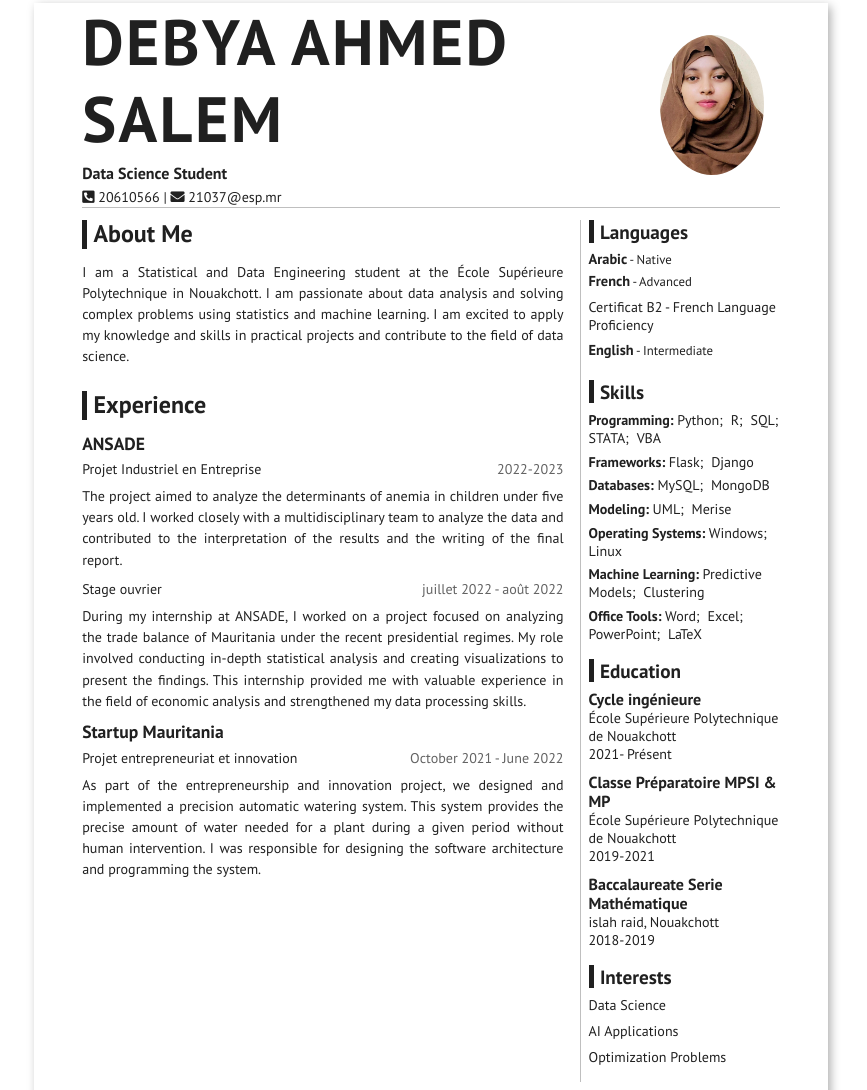
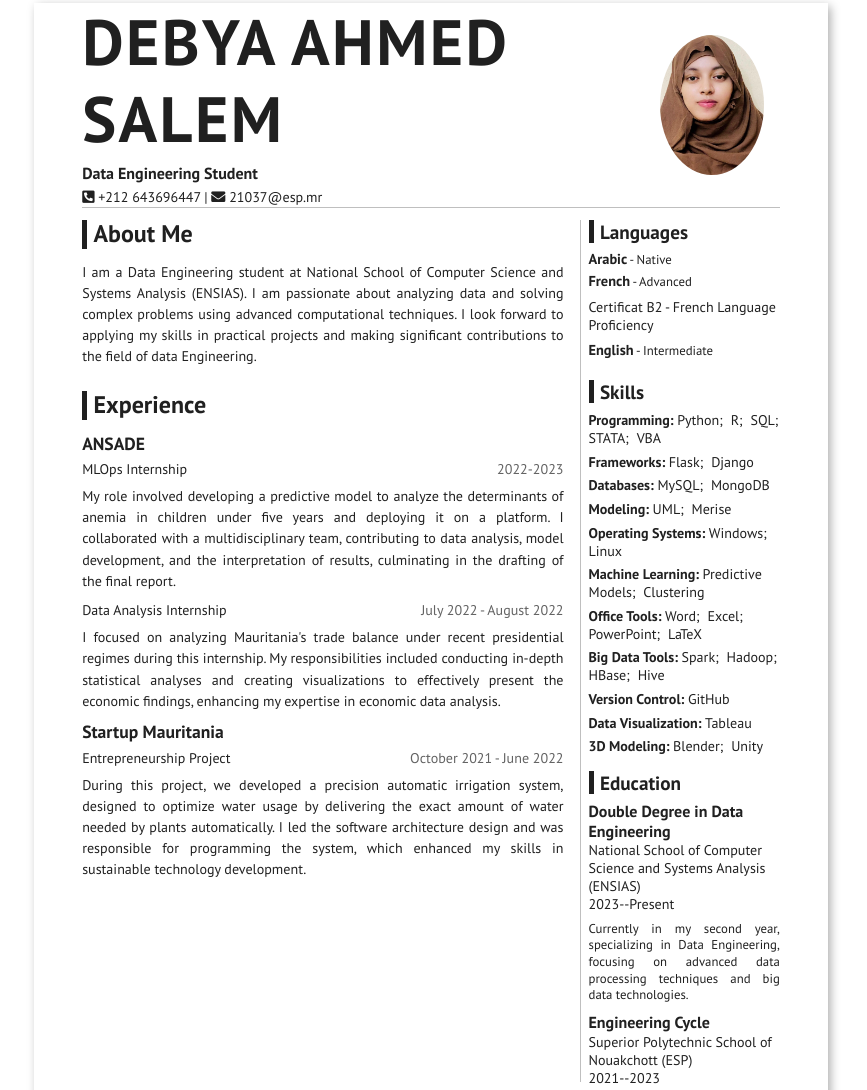
Before and after one commit to De-bya/De-bya.github.io, a plain HTML site: page index.html in a window 1280 px wide. Shown: the part 37-1127 px from the top of the page, without its empty margins (209-1076 px from the left). Drawn offline with Linux system fonts and the light colour scheme.

Commit message:
Updated portfolio with new projects and skills

```diff
--- a/index.html
+++ b/index.html
@@ -1,220 +1,161 @@
 <!DOCTYPE html>
-<html lang="en-us"><!DOCTYPE html>
-
+<html lang="en-us">
 <head>
     <meta name="generator" content="Hugo 0.112.1">
     <meta charset="utf-8">
-	<meta http-equiv="X-UA-Compatible" content="IE=edge" />
-
-	<link rel="stylesheet" href="/css/main.min.b3acab995dcfa9e2a40bf1de12d523018943d138443ff42b05f1b4772e653645.css" />
+    <meta http-equiv="X-UA-Compatible" content="IE=edge">
+    <link rel="stylesheet" href="/css/main.min.b3acab995dcfa9e2a40bf1de12d523018943d138443ff42b05f1b4772e653645.css">
     <link href="https://fonts.googleapis.com/css2?family=PT+Sans:wght@400;700&display=swap" rel="stylesheet">
-
-	<link rel="stylesheet" href="https://cdnjs.cloudflare.com/ajax/libs/font-awesome/5.14.0/css/all.min.css" integrity="sha512-1PKOgIY59xJ8Co8+NE6FZ+LOAZKjy+KY8iq0G4B3CyeY6wYHN3yt9PW0XpSriVlkMXe40PTKnXrLnZ9+fkDaog==" crossorigin="anonymous" />
-
-
-
-
-
+    <link rel="stylesheet" href="https://cdnjs.cloudflare.com/ajax/libs/font-awesome/5.14.0/css/all.min.css" integrity="sha512-1PKOgIY59xJ8Co8+NE6FZ+LOAZKjy+KY8iq0G4B3CyeY6wYHN3yt9PW0XpSriVlkMXe40PTKnXrLnZ9+fkDaog==" crossorigin="anonymous">
     <title itemprop="name">Resume | Debya Ahmed Salem</title>
 </head>
-
 <body>
     <main class="paper">
         <div class="grid">
             <header class="flex-row">
                 <div class="title">
-
                     <h1 class="name">Debya Ahmed Salem</h1>
-		<h2 class="tagline">Data Science Student</h2>
-		<span class="contact"><i class="fas fa-phone-square-alt"></i> 20610566 | <a href="mailto:21037@esp.mr" class="no-external-icon"><i class="fas fa-envelope"></i> 21037@esp.mr</a></span>
-
-
+                    <h2 class="tagline">Data Engineering Student</h2>
+                    <span class="contact"><i class="fas fa-phone-square-alt"></i> +212 643696447 | <a href="mailto:21037@esp.mr" class="no-external-icon"><i class="fas fa-envelope"></i> 21037@esp.mr</a></span>
                 </div>
-
                 <div><img class="avatar right" src="avatar.jpeg"></div>
-
-
             </header>
-
-
             <div class="left-column">
-
-					<div class="section section-about"><h1 class="section-title">About Me</h1>
-
-	<p>I am a Statistical and Data Engineering student at the École Supérieure Polytechnique in Nouakchott. I am passionate about data analysis and solving complex problems using statistics and machine learning. I am excited to apply my knowledge and skills in practical projects and contribute to the field of data science.</p>
-
-
+                <div class="section section-about">
+                    <h1 class="section-title">About Me</h1>
+                    <p>I am a Data Engineering student at National School of Computer Science and Systems Analysis (ENSIAS). I am passionate about analyzing data and solving complex problems using advanced computational techniques. I look forward to applying my skills in practical projects and making significant contributions to the field of data Engineering.</p>
                 </div>
-
-
-					<div class="section section-experience"><h1 class="section-title">Experience</h1>
+                <div class="section section-experience">
+                    <h1 class="section-title">Experience</h1>
                     <div class="item group">
                         <h2 class="item-title">ANSADE</h2>
-
                         <div class="item">
                             <div class="flex-row">
-			<span class="job-title">Projet Industriel en Entreprise</span>
+                                <span class="job-title">MLOps Internship</span>
                                 <span class="date">2022-2023</span>
                             </div>
-
-
-	<p>The project aimed to analyze the determinants of anemia in children under five years old. I worked closely with a multidisciplinary team to analyze the data and contributed to the interpretation of the results and the writing of the final report.</p>
-
-
-
+                            <p>My role involved developing a predictive model to analyze the determinants of anemia in children under five years and deploying it on a platform. I collaborated with a multidisciplinary team, contributing to data analysis, model development, and the interpretation of results, culminating in the drafting of the final report.</p>
+                        </div>
+                        <div class="item">
+                            <div class="flex-row">
+                                <span class="job-title">Data Analysis Internship</span>
+                                <span class="date">July 2022 - August 2022</span>
+                            </div>
+                            <p>I focused on analyzing Mauritania's trade balance under recent presidential regimes during this internship. My responsibilities included conducting in-depth statistical analyses and creating visualizations to effectively present the economic findings, enhancing my expertise in economic data analysis.</p>
+                        </div>
+                    </div>
+                    <div class="item group">
+                        <h2 class="item-title">Startup Mauritania</h2>
+                        <div class="item">
+                            <div class="flex-row">
+                                <span class="job-title">Entrepreneurship Project</span>
+                                <span class="date">October 2021 - June 2022</span>
+                            </div>
+                            <p>During this project, we developed a precision automatic irrigation system, designed to optimize water usage by delivering the exact amount of water needed by plants automatically. I led the software architecture design and was responsible for programming the system, which enhanced my skills in sustainable technology development.</p>
+                        </div>
+                    </div>
+                </div>
+            </div>
+            <div class="right-column">
+                <div class="section section-languages">
+                    <h1 class="section-title">Languages</h1>
+                    <div class="item">
+                        <h2 class="item-title">Arabic<span> - Native</span></h2>
+                    </div>
+                    <div class="item">
+                        <h2 class="item-title">French<span> - Advanced</span></h2>
+                        <li>Certificat B2 - French Language Proficiency</li>
+                    </div>
+                    <div class="item">
+                        <h2 class="item-title">English<span> - Intermediate</span></h2>
+                    </div>
+                </div>
+                <div class="section section-skills">
+                    <h1 class="section-title">Skills</h1>
+                    <div class="item">
+                        <dl>
+                            <dt>Programming</dt>
+                            <dd><span>Python</span><span>R</span><span>SQL</span><span>STATA</span><span>VBA</span></dd>
+                            <dt>Frameworks</dt>
+                            <dd><span>Flask</span><span>Django</span></dd>
+                            <dt>Databases</dt>
+                            <dd><span>MySQL</span><span>MongoDB</span></dd>
+                            <dt>Modeling</dt>
+                            <dd><span>UML</span><span>Merise</span></dd>
+                            <dt>Operating Systems</dt>
+                            <dd><span>Windows</span><span>Linux</span></dd>
+                            <dt>Machine Learning</dt>
+                            <dd><span>Predictive Models</span><span>Clustering</span></dd>
+                            <dt>Office Tools</dt>
+                            <dd><span>Word</span><span>Excel</span><span>PowerPoint</span><span>LaTeX</span></dd>
+                            <dt>Big Data Tools</dt>
+                            <dd><span>Spark</span><span>Hadoop</span><span>HBase</span><span>Hive</span></dd>
+                            <dt>Version Control</dt>
+                            <dd><span>GitHub</span></dd>
+                            <dt>Data Visualization</dt>
+                            <dd><span>Tableau</span></dd>
+                            <dt>3D Modeling</dt>
+                            <dd><span>Blender</span><span>Unity</span></dd>
+                        </dl>
+                    </div>
+                </div>
+                <div class="section section-education"><h1 class="section-title">Education</h1>
+					<div class="item">
+						<h2 class="item-title">Double Degree in Data Engineering</h2>
+						<span>National School of Computer Science and Systems Analysis (ENSIAS)</span><br>
+						<span>2023--Present</span>
+						<p>Currently in my second year, specializing in Data Engineering, focusing on advanced data processing techniques and big data technologies.</p>
 					</div>
 
 					<div class="item">
-		<div class="flex-row">
-			<span class="job-title">Stage ouvrier</span>
-			<span class="date">juillet 2022 - août 2022</span>
-		</div>
-
-
-	<p>During my internship at ANSADE, I worked on a project focused on analyzing the trade balance of Mauritania under the recent presidential regimes. My role involved conducting in-depth statistical analysis and creating visualizations to present the findings. This internship provided me with valuable experience in the field of economic analysis and strengthened my data processing skills.</p>
-
-
-
-	</div>
-
-</div>
-
-<div class="item group">
-	<h2 class="item-title">Startup Mauritania</h2>
-
-	<div class="item">
-		<div class="flex-row">
-			<span class="job-title">Projet entrepreneuriat et innovation</span>
-			<span class="date">October 2021 - June 2022</span>
-		</div>
-
-
-	<p>As part of the entrepreneurship and innovation project, we designed and implemented a precision automatic watering system. This system provides the precise amount of water needed for a plant during a given period without human intervention. I was responsible for designing the software architecture and programming the system.</p>
-
-
-
-	</div>
-
-</div>
-
-</div>
-
-
-			</div>
-
-
-			<div class="right-column">
-
-					<div class="section section-languages"><h1 class="section-title">Languages</h1>
-<div class="item">
-	<h2 class="item-title">Arabic<span> - Native</span>
-	</h2>
-
+						<h2 class="item-title">Engineering Cycle</h2>
+						<span>Superior Polytechnic School of Nouakchott (ESP)</span><br>
+						<span>2021--2023</span>
+						<p>Completed a specialized track in Statistics and Data Engineering, developing foundational skills in statistical analysis and predictive modeling.</p>
 					</div>
 
 					<div class="item">
-	<h2 class="item-title">French<span> - Advanced</span>
-	</h2>
-
-	<li>Certificat B2 - French Language Proficiency</li>
-
+						<h2 class="item-title">Preparatory Classes, MPSI/MP</h2>
+						<span>IPGEI Nouakchott</span><br>
+						<span>2019--2021</span>
+						<p>Intensive foundation in Mathematics, Physics, and Engineering Sciences, preparing for advanced studies in engineering and data science.</p>
 					</div>
-
+				</div>
+                <div class="section section-interests">
+                    <h1 class="section-title">Interests</h1>
                     <div class="item">
-	<h2 class="item-title">English<span> - Intermediate</span>
-	</h2>
-
+                        <li>Data Science</li>
+                        <li>AI Applications</li>
+                        <li>Optimization Problems</li>
                     </div>
-
                 </div>
-
-
-					<div class="section section-skills"><h1 class="section-title">Skills</h1><div class="item">
-		<dl>
-
-			<dt>Programming</dt>
-			<dd><span>Python</span><span>R</span><span>SQL</span><span>STATA</span><span>VBA</span></dd>
-
-			<dt>Frameworks</dt>
-			<dd><span>Flask</span><span>Django</span></dd>
-
-			<dt>Databases</dt>
-			<dd><span>MySQL</span><span>MongoDB</span></dd>
-
-			<dt>Modeling</dt>
-			<dd><span>UML</span><span>Merise</span></dd>
-
-			<dt>Operating Systems</dt>
-			<dd><span>Windows</span><span>Linux</span></dd>
-
-			<dt>Machine Learning</dt>
-			<dd><span>Predictive Models</span><span>Clustering</span></dd>
-
-			<dt>Office Tools</dt>
-			<dd><span>Word</span><span>Excel</span><span>PowerPoint</span><span>LaTeX</span></dd>
-
-		</dl>
-	</div></div>
-
-
-					<div class="section section-education"><h1 class="section-title">Education</h1>
-<div class="item">
-	<h2 class="item-title">Cycle ingénieure</h2>
-	<span>École Supérieure Polytechnique de Nouakchott</span><br>
-
-	<span>2021- Présent</span>
-</div>
-
-<div class="item">
-	<h2 class="item-title">Classe Préparatoire MPSI &amp; MP</h2>
-	<span>École Supérieure Polytechnique de Nouakchott</span><br>
-
-	<span>2019-2021</span>
-</div>
-
-<div class="item">
-	<h2 class="item-title">Baccalaureate Serie Mathématique</h2>
-	<span>islah raid, Nouakchott</span><br>
-
-	<span>2018-2019</span>
-</div>
-
-</div>
-
-
-					<div class="section section-interests"><h1 class="section-title">Interests</h1><div class="item">
-	<li>Data Science</li><li>AI Applications</li><li>Optimization Problems</li>
-	</div></div>
-
-
             </div>
         </div>
     </main>
-
-
     <article class="paper">
-
-			<div class="section section-projects"><h1 class="section-title">projects</h1>
+        <div class="section section-projects">
+            <h1 class="section-title">Projects</h1>
             <div class="item">
                 <h2 class="item-title">Prediction of Success of Mauritanian Students in Baccalaureate Exam</h2>
                 <span>Utilizing data science techniques and predictive models to estimate the probability of success for Mauritanian students in the Baccalaureate exam. The project is based on the 2021 Baccalaureate exam data, and the goal is to build a model that can predict the probability of success in the exam. - 2023</span>
-
-
             </div>
-
             <div class="item">
                 <h2 class="item-title">Prediction of 2022 World Cup</h2>
-	<span>Utilizing data science techniques and predictive models to estimate the potential winner of the World Cup. The project aims to analyze historical data of participating teams, players&rsquo; performances, and other relevant variables to predict the winner of the World Cup. - 2022</span>
-
-
+                <span>Utilizing data science techniques and predictive models to estimate the potential winner of the World Cup. The project aims to analyze historical data of participating teams, players’ performances, and other relevant variables to predict the winner of the World Cup. - 2022</span>
             </div>
-
+            <div class="item">
+                <h2 class="item-title">E-commerce Data Integration with Talend</h2>
+                <span>Integration and analysis of data for an e-commerce site using Talend to streamline data processing and improve data quality for better business insights. - 2023</span>
             </div>
-
-
+            <div class="item">
+                <h2 class="item-title">Mobile App for the Visually Impaired</h2>
+                <span>Development of a mobile application to assist visually impaired people, including features like object detection and distance estimation to enhance their daily navigation. - 2023</span>
+            </div>
+            <div class="item">
+                <h2 class="item-title">University Professor Management System</h2>
+                <span>Creation of a system to manage university professors' information and schedules, facilitating better organization and accessibility of faculty data. - 2023</span>
+            </div>
+        </div>
     </article>
-
-
-
 </body>
 </html>
```
Lines whose indentation alone changed are shown as unchanged.
